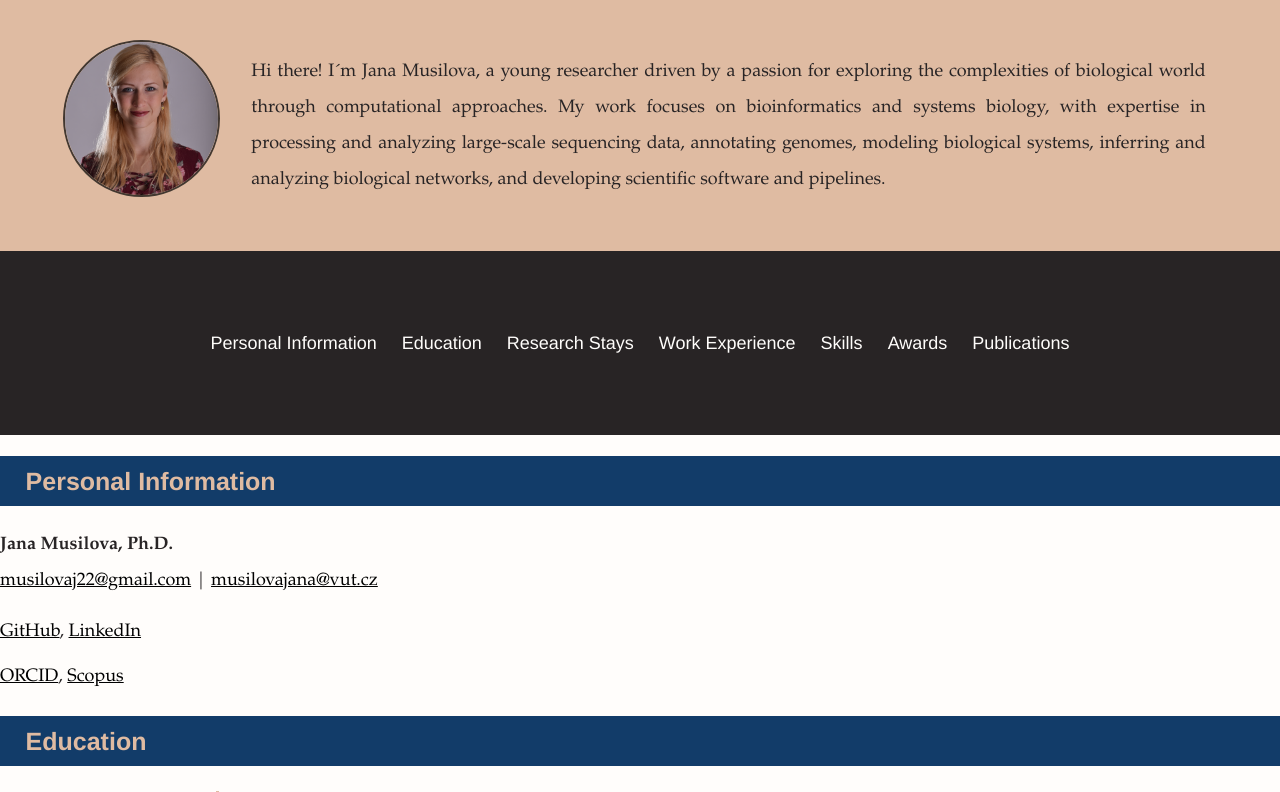
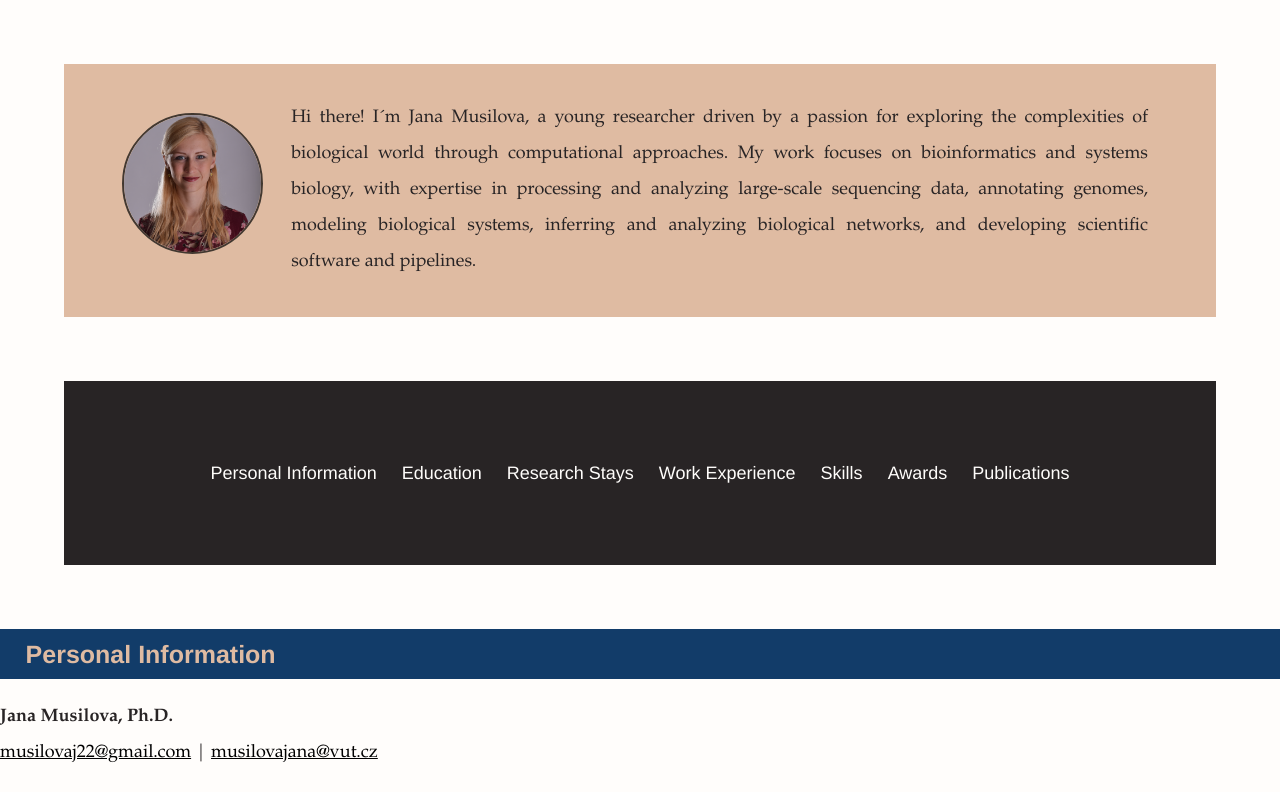
Before and after one commit to JanaMus/janamus.github.io, a PHP site: page / in a window 1280 px wide. Shown: the top 792 px of the page. Run offline with PHP 8.4, Linux system fonts and the light colour scheme.

Commit message:
Update style.css

```diff
--- a/style.css
+++ b/style.css
@@ -12,7 +12,7 @@ body{
     background: rgb(223, 187, 162);
     padding: 1%;
     overflow: auto;
-    margin-bottom: 0;
+    margin: 5%; /* margin-bottom: 0 */
 }
 
 .footer{
@@ -59,7 +59,7 @@ a {
 }
 
 .menu {
-    margin: 0;
+    margin: 5%; /* 0 */
     padding: 5%; /* 0 */
     text-align: center;
     background-color: #282425;
```
